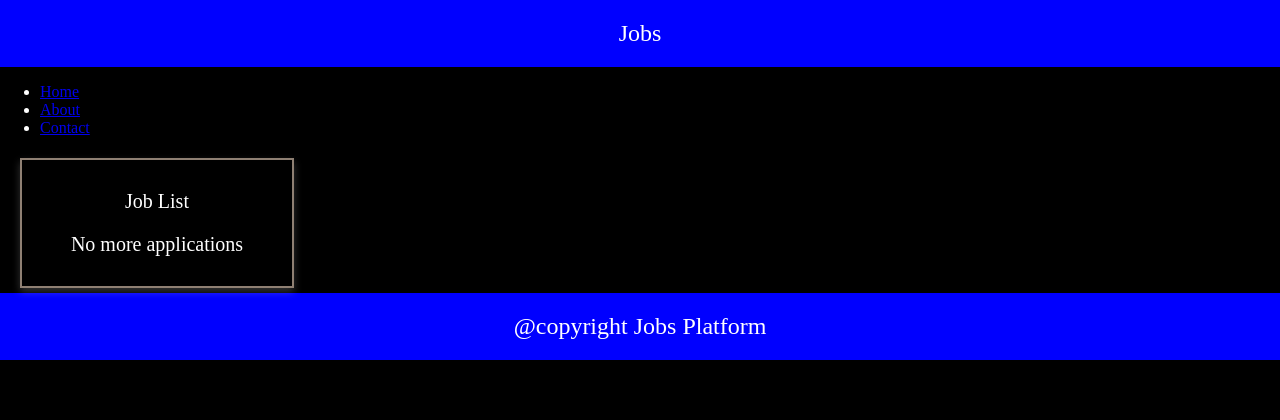
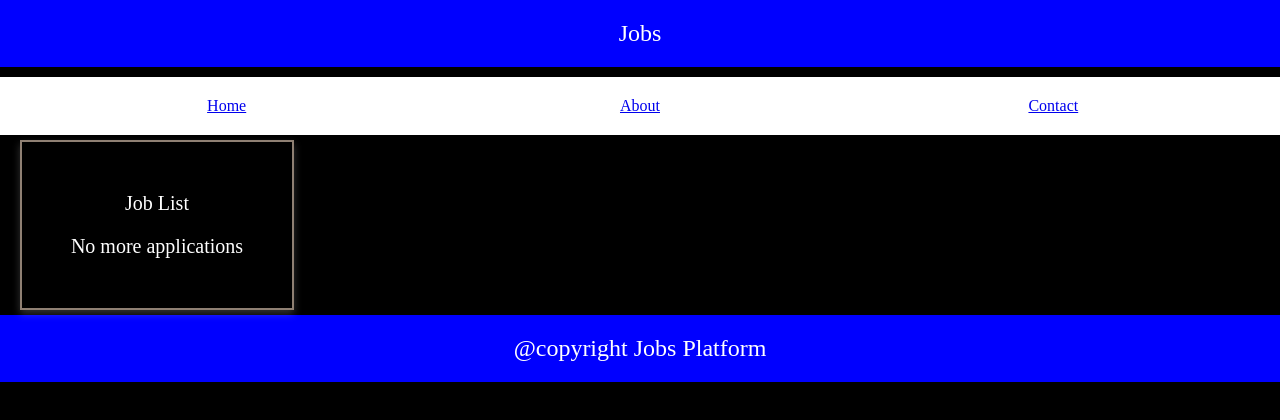
Before and after one commit to sandiie/job-board-application, a plain HTML site: page index.html in a window 1280 px wide. Drawn offline with Linux system fonts and the light colour scheme; no server answers.

Commit message:
git style.css

```diff
--- a/style.css
+++ b/style.css
@@ -25,8 +25,8 @@ header, footer {
     width: 270px;
     background-color: black;
     color: white;
-    padding-top: 10px;
-    padding-bottom: 10px;
+    padding-top: 30px;
+    padding-bottom: 30px;
     border: 2px solid #8F8073;
     box-shadow: 0 4px 8px 0 rgba(255, 255, 255, 0.2);
 }
@@ -90,6 +90,42 @@ button {
 
     .card-details {
         width: 100%;
-        max-width: 100%;
+        body {
+            font-family: Arial, sans-serif;
+            margin: 0;
+            padding: 0;
+        }
     }
 }
+.body {
+    font-family: Arial, sans-serif;
+    margin: 0;
+    padding: 0;
+}
+
+nav {
+    background-color:white;
+}
+
+nav ul {
+    list-style:circle;
+    padding: 20px;
+    margin: 0;
+    display:flex;
+}
+
+nav ul li {
+    flex: 1;
+    text-align: center;
+}
+
+.nav ul li a {
+    color: white;
+    text-decoration: none;
+    padding: 10px;
+    display: block;
+}
+
+.content {
+    padding: 100px;
+}
```
